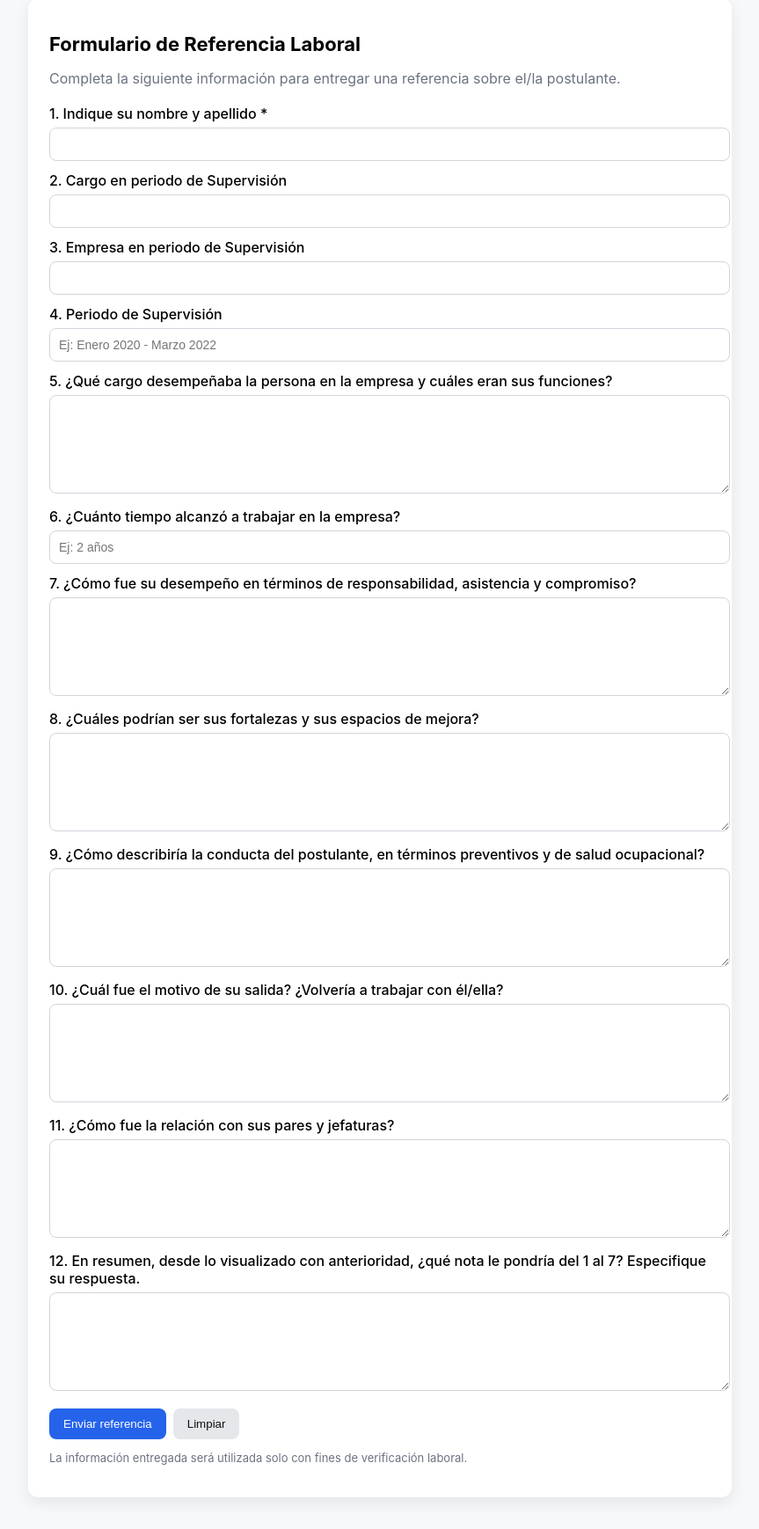
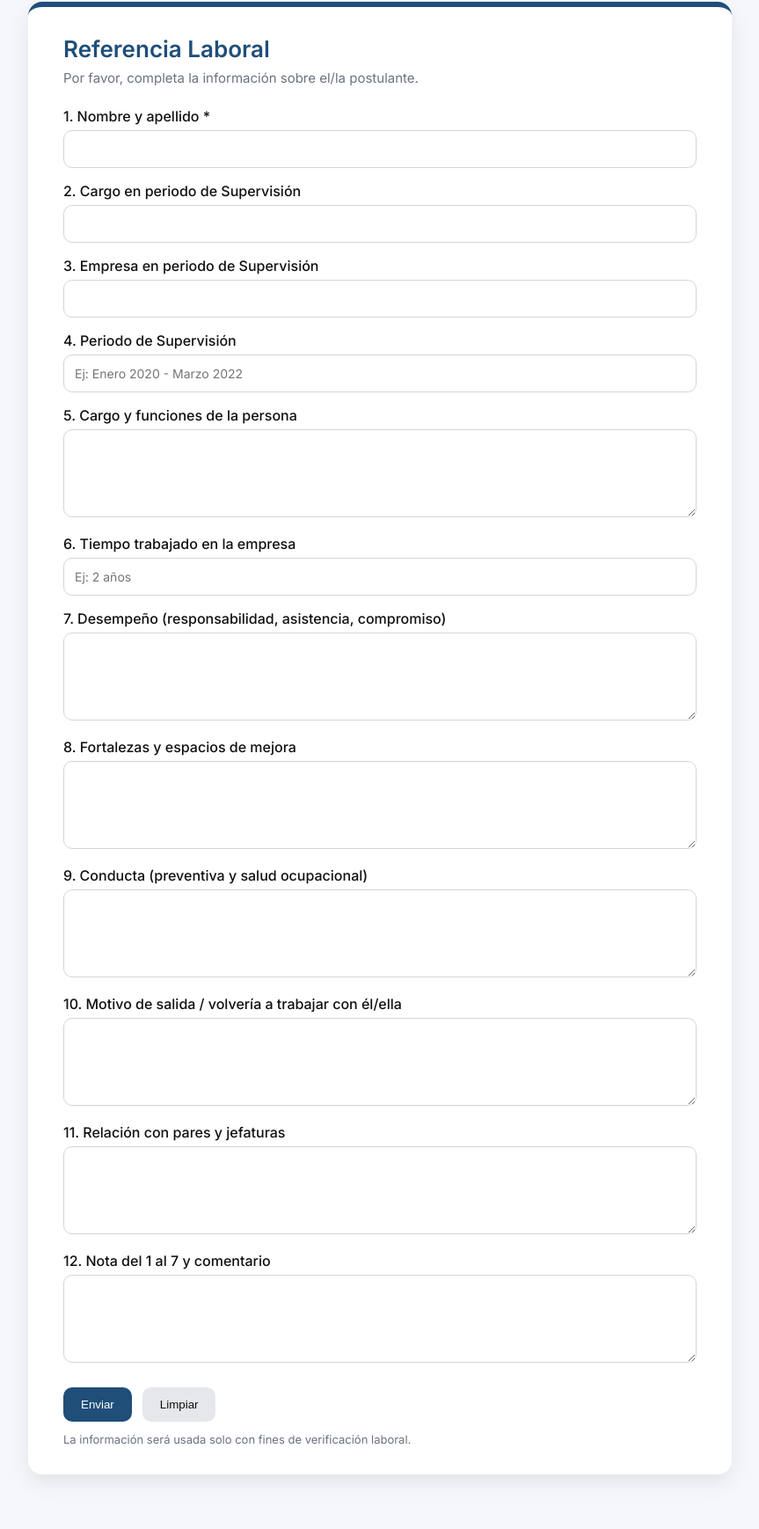
Before and after one commit to umagalda-max/formulario-referencias, a plain HTML site: page index.html in a window 1280 px wide. Shown: the part 38-1776 px from the top of the page at 88% size, without its empty margins (208-1071 px from the left). After the commit the page ends 1754 px from the top, so only its background shows below. Drawn offline with Linux system fonts and the light colour scheme.

Commit message:
Add files via upload

```diff
--- a/index.html
+++ b/index.html
@@ -1,98 +1,182 @@
 <!doctype html>
 <html lang="es">
 <head>
-  <meta charset="utf-8" />
-  <meta name="viewport" content="width=device-width,initial-scale=1" />
+  <meta charset="utf-8">
+  <meta name="viewport" content="width=device-width, initial-scale=1">
   <title>Formulario de Referencias Laborales</title>
+  <link href="https://fonts.googleapis.com/css2?family=Inter:wght@400;500;600&display=swap" rel="stylesheet">
   <style>
-    :root{--bg:#f6f8fa;--card:#fff;--accent:#2563eb;--muted:#6b7280}
-    body{font-family:Inter,Arial,sans-serif;background:var(--bg);margin:0;padding:36px;}
-    .container{max-width:800px;margin:auto}
-    .card{background:var(--card);border-radius:12px;padding:24px;box-shadow:0 6px 18px rgba(0,0,0,0.08)}
-    h1{font-size:22px;margin-bottom:8px}
-    p.lead{color:var(--muted);margin-bottom:20px}
-    label{display:block;font-weight:500;margin:12px 0 6px}
-    input,textarea,select{width:100%;padding:10px;border:1px solid #d1d5db;border-radius:8px;font-size:14px}
-    textarea{min-height:90px;resize:vertical}
-    button{background:var(--accent);color:#fff;border:0;padding:10px 16px;border-radius:8px;cursor:pointer}
-    button.secondary{background:#e5e7eb;color:#111}
-    .note{font-size:13px;color:var(--muted)}
-    .success{background:#ecfdf5;border:1px solid #bbf7d0;color:#065f46;padding:10px;border-radius:8px;margin-top:12px}
-    .error{background:#fff1f2;border:1px solid #fecdd3;color:#831843;padding:10px;border-radius:8px;margin-top:12px}
+    /* --- Variables de color corporativo --- */
+    :root {
+      --bg: #f5f7fa;
+      --card: #ffffff;
+      --accent: #1f4e79;
+      --accent-hover: #16385b;
+      --muted: #6b7280;
+      --border: #d1d5db;
+    }
+
+    /* --- Reset básico --- */
+    * {box-sizing: border-box; margin:0; padding:0;}
+    body {
+      font-family: 'Inter', Arial, sans-serif;
+      background: var(--bg);
+      color: #111;
+      padding: 40px 20px;
+    }
+
+    /* --- Contenedor centrado --- */
+    .container {max-width: 800px; margin: auto;}
+
+    /* --- Tarjeta principal --- */
+    .card {
+      background: var(--card);
+      border-radius: 16px;
+      padding: 32px 40px;
+      box-shadow: 0 10px 25px rgba(0,0,0,0.08);
+      border-top: 6px solid var(--accent);
+    }
+
+    h1 {
+      font-size: 26px;
+      font-weight: 600;
+      margin-bottom: 8px;
+      color: var(--accent);
+    }
+
+    p.lead {
+      font-size: 15px;
+      color: var(--muted);
+      margin-bottom: 24px;
+    }
+
+    /* --- Formularios --- */
+    label {
+      display: block;
+      font-weight: 500;
+      margin: 16px 0 6px;
+    }
+
+    input, textarea {
+      width: 100%;
+      padding: 12px;
+      border: 1px solid var(--border);
+      border-radius: 10px;
+      font-size: 14px;
+      font-family: 'Inter', Arial, sans-serif;
+    }
+
+    textarea {min-height: 100px; resize: vertical;}
+
+    /* --- Botones --- */
+    .buttons {margin-top: 24px; display: flex; gap: 12px; align-items: center;}
+    button {
+      background: var(--accent);
+      color: #fff;
+      border: 0;
+      padding: 12px 20px;
+      border-radius: 10px;
+      cursor: pointer;
+      font-weight: 500;
+      transition: background 0.2s;
+    }
+    button:hover {background: var(--accent-hover);}
+    button.secondary {
+      background: #e5e7eb;
+      color: #111;
+    }
+
+    /* --- Mensajes --- */
+    .note {font-size: 13px; color: var(--muted); margin-top: 12px;}
+    .success {background:#ecfdf5;border:1px solid #bbf7d0;color:#065f46;padding:10px;border-radius:8px;margin-top:12px;}
+    .error {background:#fff1f2;border:1px solid #fecdd3;color:#831843;padding:10px;border-radius:8px;margin-top:12px;}
+
   </style>
 </head>
 <body>
   <div class="container">
     <div class="card">
-      <h1>Formulario de Referencia Laboral</h1>
-      <p class="lead">Completa la siguiente información para entregar una referencia sobre el/la postulante.</p>
+      <h1>Referencia Laboral</h1>
+      <p class="lead">Por favor, completa la información sobre el/la postulante.</p>
+      <form id="refForm">
+        <label>1. Nombre y apellido *</label>
+        <input name="nombre" type="text" required>
 
-      <!-- FORMULARIO ACTUALIZADO -->
-      <form action="https://script.google.com/macros/s/AKfycbwimR1NVcTbghRyI_6-CwJv_PMF7llNIvqga45-H5XZPREFg7uzVwEcnIipS1vysf1w/exec" method="post" target="hidden_iframe" id="refForm">
-        <label for="nombre">1. Indique su nombre y apellido *</label>
-        <input id="nombre" name="nombre" type="text" required>
+        <label>2. Cargo en periodo de Supervisión</label>
+        <input name="cargo" type="text">
 
-        <label for="cargo">2. Cargo en periodo de Supervisión</label>
-        <input id="cargo" name="cargo" type="text">
+        <label>3. Empresa en periodo de Supervisión</label>
+        <input name="empresa" type="text">
 
-        <label for="empresa">3. Empresa en periodo de Supervisión</label>
-        <input id="empresa" name="empresa" type="text">
+        <label>4. Periodo de Supervisión</label>
+        <input name="periodo" type="text" placeholder="Ej: Enero 2020 - Marzo 2022">
 
-        <label for="periodo">4. Periodo de Supervisión</label>
-        <input id="periodo" name="periodo" type="text" placeholder="Ej: Enero 2020 - Marzo 2022">
+        <label>5. Cargo y funciones de la persona</label>
+        <textarea name="funciones"></textarea>
 
-        <label for="funciones">5. ¿Qué cargo desempeñaba la persona en la empresa y cuáles eran sus funciones?</label>
-        <textarea id="funciones" name="funciones"></textarea>
+        <label>6. Tiempo trabajado en la empresa</label>
+        <input name="tiempo" type="text" placeholder="Ej: 2 años">
 
-        <label for="tiempo">6. ¿Cuánto tiempo alcanzó a trabajar en la empresa?</label>
-        <input id="tiempo" name="tiempo" type="text" placeholder="Ej: 2 años">
+        <label>7. Desempeño (responsabilidad, asistencia, compromiso)</label>
+        <textarea name="desempeno"></textarea>
 
-        <label for="desempeno">7. ¿Cómo fue su desempeño en términos de responsabilidad, asistencia y compromiso?</label>
-        <textarea id="desempeno" name="desempeno"></textarea>
+        <label>8. Fortalezas y espacios de mejora</label>
+        <textarea name="fortalezas"></textarea>
 
-        <label for="fortalezas">8. ¿Cuáles podrían ser sus fortalezas y sus espacios de mejora?</label>
-        <textarea id="fortalezas" name="fortalezas"></textarea>
+        <label>9. Conducta (preventiva y salud ocupacional)</label>
+        <textarea name="conducta"></textarea>
 
-        <label for="conducta">9. ¿Cómo describiría la conducta del postulante, en términos preventivos y de salud ocupacional?</label>
-        <textarea id="conducta" name="conducta"></textarea>
+        <label>10. Motivo de salida / volvería a trabajar con él/ella</label>
+        <textarea name="salida"></textarea>
 
-        <label for="salida">10. ¿Cuál fue el motivo de su salida? ¿Volvería a trabajar con él/ella?</label>
-        <textarea id="salida" name="salida"></textarea>
+        <label>11. Relación con pares y jefaturas</label>
+        <textarea name="relacion"></textarea>
 
-        <label for="relacion">11. ¿Cómo fue la relación con sus pares y jefaturas?</label>
-        <textarea id="relacion" name="relacion"></textarea>
+        <label>12. Nota del 1 al 7 y comentario</label>
+        <textarea name="nota"></textarea>
 
-        <label for="nota">12. En resumen, desde lo visualizado con anterioridad, ¿qué nota le pondría del 1 al 7? Especifique su respuesta.</label>
-        <textarea id="nota" name="nota"></textarea>
-
-        <div style="margin-top:16px;display:flex;gap:8px;align-items:center">
-          <button type="submit">Enviar referencia</button>
+        <div class="buttons">
+          <button type="submit">Enviar</button>
           <button type="button" class="secondary" id="resetBtn">Limpiar</button>
         </div>
 
         <div id="resultArea"></div>
-        <p class="note">La información entregada será utilizada solo con fines de verificación laboral.</p>
+        <p class="note">La información será usada solo con fines de verificación laboral.</p>
       </form>
-
-      <!-- IFRAME OCULTO PARA ENVIOS -->
-      <iframe name="hidden_iframe" style="display:none;" onload="submitDone()"></iframe>
     </div>
   </div>
 
   <script>
+    const SCRIPT_URL = "https://script.google.com/macros/s/AKfycbwimR1NVcTbghRyI_6-CwJv_PMF7llNIvqga45-H5XZPREFg7uzVwEcnIipS1vysf1w/exec";
     const form = document.getElementById('refForm');
     const resultArea = document.getElementById('resultArea');
     const resetBtn = document.getElementById('resetBtn');
 
-    function submitDone() {
-      // Solo se muestra el mensaje de éxito si el formulario tiene datos
-      if (form.checkValidity()) {
-        resultArea.innerHTML = '<div class="success">Gracias, tu referencia fue enviada correctamente.</div>';
-        form.reset();
+    form.addEventListener('submit', async e => {
+      e.preventDefault();
+      resultArea.innerHTML = '';
+      const data = Object.fromEntries(new FormData(form).entries());
+
+      try {
+        const resp = await fetch(SCRIPT_URL, {
+          method: 'POST',
+          headers: {'Content-Type': 'application/json'},
+          body: JSON.stringify(data)
+        });
+
+        const json = await resp.json();
+        if(json.success){
+          resultArea.innerHTML = '<div class="success">¡Gracias! Tu referencia fue enviada correctamente.</div>';
+          form.reset();
+        } else {
+          resultArea.innerHTML = `<div class="error">Error: ${json.message}</div>`;
+        }
+      } catch(err){
+        resultArea.innerHTML = `<div class='error'>Error: ${err.message}</div>`;
       }
-    }
+    });
 
-    resetBtn.addEventListener('click', () => {form.reset(); resultArea.innerHTML='';});
+    resetBtn.addEventListener('click', () => { form.reset(); resultArea.innerHTML=''; });
   </script>
 </body>
 </html>
```
